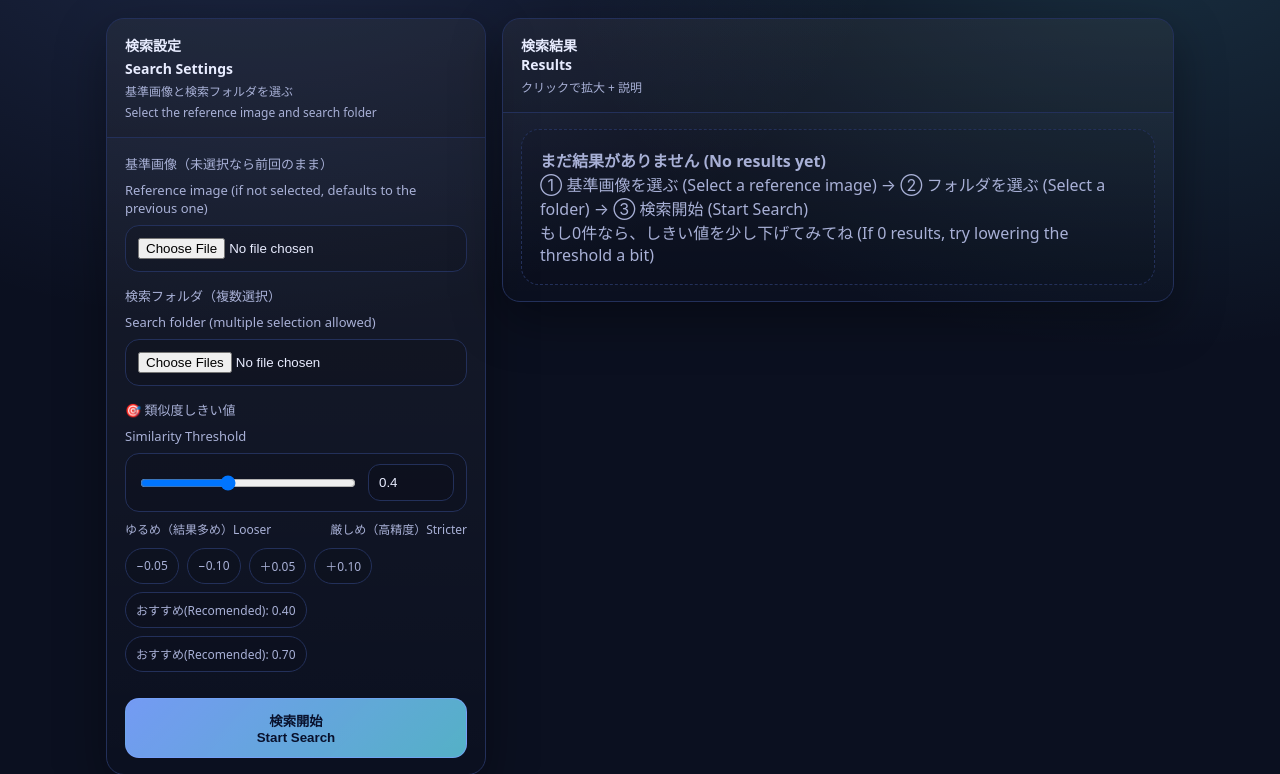
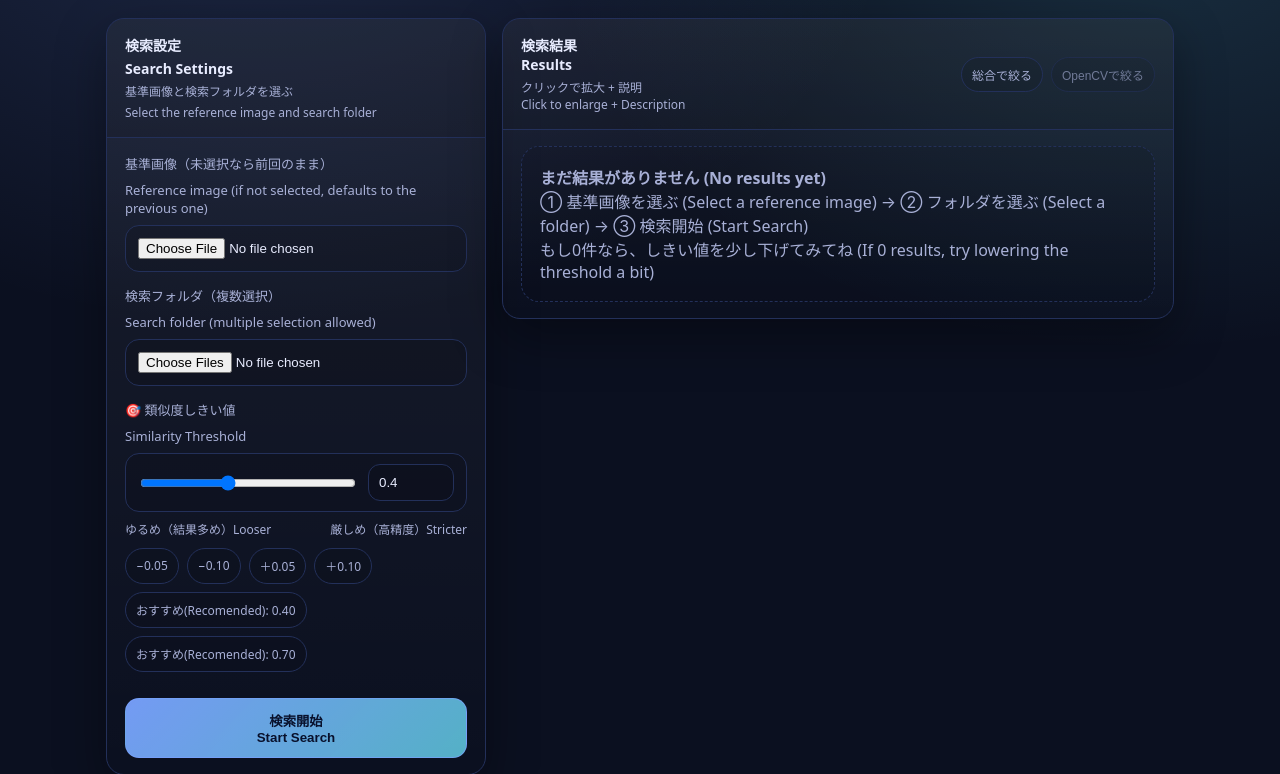
Before and after one commit to SuzukiMoKuT/image-search-flask, a Flask app: page / in a window 1280 px wide. Shown: the part 169-943 px from the top of the page. Run offline with Flask 3, Linux system fonts and the light colour scheme; some libraries are stand-ins or nearby versions.

```diff
--- a/templates/index.html
+++ b/templates/index.html
@@ -398,6 +398,7 @@
 
                 <form method="POST" enctype="multipart/form-data" id="searchForm">
                     <input type="hidden" name="prev_base" value="{{ base }}">
+                    <input type="hidden" name="filter_mode" id="filter_mode" value="final">
 
                     <div class="field">
                         <label>基準画像（未選択なら前回のまま）</label>
@@ -453,7 +454,11 @@
                 <div class="hd">
                     <div class="title">
                         <b>検索結果<br>Results</b>
-                        <span>クリックで拡大 + 説明</span>
+                        <span>クリックで拡大 + 説明<br>Click to enlarge + Description</span>
+                    </div>
+                    <div style="display:flex; gap:8px; align-items:center;">
+                        <button class="pill" type="button" id="mode-final" onclick="setFilterMode('final')">総合で絞る</button>
+                        <button class="pill" type="button" id="mode-opencv" onclick="setFilterMode('opencv')">OpenCVで絞る</button>
                     </div>
                 </div>
                 <div class="bd">
@@ -612,6 +617,11 @@
         const num = document.getElementById("thNum");
         range.value = val;
         num.value = val;
+
+        lastThreshold = val;
+        if (lastAllResults && lastBaseName){
+            applyFilterAndRender();
+        }
     }
     function bumpThreshold(delta){
         const num = document.getElementById("thNum");
@@ -875,6 +885,43 @@
         if (clipNote) clipNote.textContent = "CLIP: 未計算 (Uncalculated)";
     }
 
+    // =============================
+    // Filter mode (final / opencv) + instant re-render
+    // =============================
+    let lastAllResults = null;   // サーバが返した全件（results_all）
+    let lastBaseName = null;
+    let lastThreshold = 0.4;
+
+    function setFilterMode(mode){
+        const hid = document.getElementById("filter_mode");
+        if (hid) hid.value = mode;
+
+        // 見た目（押してる方を濃く）
+        const b1 = document.getElementById("mode-final");
+        const b2 = document.getElementById("mode-opencv");
+        if (b1 && b2){
+            b1.style.opacity = (mode === "final") ? "1" : "0.6";
+            b2.style.opacity = (mode === "opencv") ? "1" : "0.6";
+        }
+
+        // 既に結果があるなら即再描画（再検索なし）
+        if (lastAllResults && lastBaseName){
+            applyFilterAndRender();
+        }
+    }
+
+    function applyFilterAndRender(){
+        const mode = (document.getElementById("filter_mode")?.value || "final");
+        const th100 = Math.round(Number(lastThreshold) * 100);
+
+        const filtered = (lastAllResults || []).filter(r => {
+            const v = (mode === "opencv") ? (r.hist100 ?? 0) : (r.final100 ?? 0);
+            return v >= th100;
+        });
+
+        renderResults(lastBaseName, lastThreshold, filtered);
+    }
+
     function showOverlay(show){
         const o = document.getElementById("searchOverlay");
         if(!o) return;
@@ -882,6 +929,9 @@
     }
 
     function renderResults(baseName, threshold, results){
+        const mode = (document.getElementById("filter_mode")?.value || "final");
+        const isOpenCV = (mode === "opencv");
+
         // hidden prev_base 更新（次回も基準画像維持できる）
         const prev = document.querySelector('input[name="prev_base"]');
         if(prev) prev.value = baseName;
@@ -898,6 +948,7 @@
                     <span>基準画像は保持されます（再選択しなくてOK）</span>
                     <span>The reference image will be retained (no need to reselect it)</span>
                     <span>しきい値 (Threshold): ${Number(threshold).toFixed(2)}</span>
+                    <span>絞り込み: ${isOpenCV ? "OpenCV(hist100)" : "総合(final100)"} </span>
                 </div>
             </div>
             <div style="height:14px"></div>
@@ -915,8 +966,17 @@
 
         const cards = results.map(r => {
             const name = r.name;
-            const final100 = r.final100 ?? 0;
-            const bar = Math.max(0, Math.min(100, final100));
+
+            // ★モードに合わせて表示値を切り替える
+            const main100 = isOpenCV ? (r.hist100 ?? 0) : (r.final100 ?? 0);
+            const bar = Math.max(0, Math.min(100, main100));
+
+            const title = isOpenCV ? "OpenCVで絞り込み" : "総合 (OpenCV+CLIP)";
+            const right = `${main100} / 100`;
+
+            const desc = isOpenCV
+                ? `OpenCV:${r.hist100 ?? 0}（参考: 総合:${r.final100 ?? 0} / CLIP:${r.clip ?? 0}）`
+                : `OpenCV:${r.hist100 ?? 0} / CLIP:${r.clip ?? 0}`;
 
             return `
                 <div class="item"
@@ -930,17 +990,15 @@
                     <img class="thumb" src="/static/uploads/${name}" alt="result">
                     <div class="meta">
                         <div class="scoreLine">
-                            <b>総合 (OpenCV+CLIP)</b>
-                            <span>${final100} / 100</span>
+                            <b>${title}</b>
+                            <span>${right}</span>
                         </div>
                         <div class="bar"><div style="width:${bar}%;"></div></div>
-                        <div class="desc">
-                            OpenCV:${r.hist100 ?? 0} / CLIP:${r.clip ?? 0}
-                        </div>
+                        <div class="desc">${desc}</div>
                     </div>
                 </div>
-                `;
-            }).join("");
+            `;
+        }).join("");
 
         area.innerHTML = baseHtml + `<div class="resultsGrid">${cards}</div>`;
     }
@@ -1103,7 +1161,18 @@
                     return;
                 }
 
-                renderResults(data.base, data.threshold, data.results);
+                lastBaseName = data.base;
+                lastThreshold = data.threshold;
+
+                // ★サーバが返した全件を保持（results_all が無ければ results を使う）
+                lastAllResults = data.results_all || data.results || [];
+
+                // まずはフィルタ適用して描画
+                applyFilterAndRender();
+
+                // トグル見た目を初期化
+                setFilterMode(document.getElementById("filter_mode")?.value || "final");
+
                 showOverlay(false);
 
             } catch(err){
@@ -1113,6 +1182,11 @@
             }
         });
     })();
+
+    // ページ初期表示でトグル見た目だけ整える
+    window.addEventListener("load", () => {
+        setFilterMode(document.getElementById("filter_mode")?.value || "final");
+    });
 
 </script>
 
```
